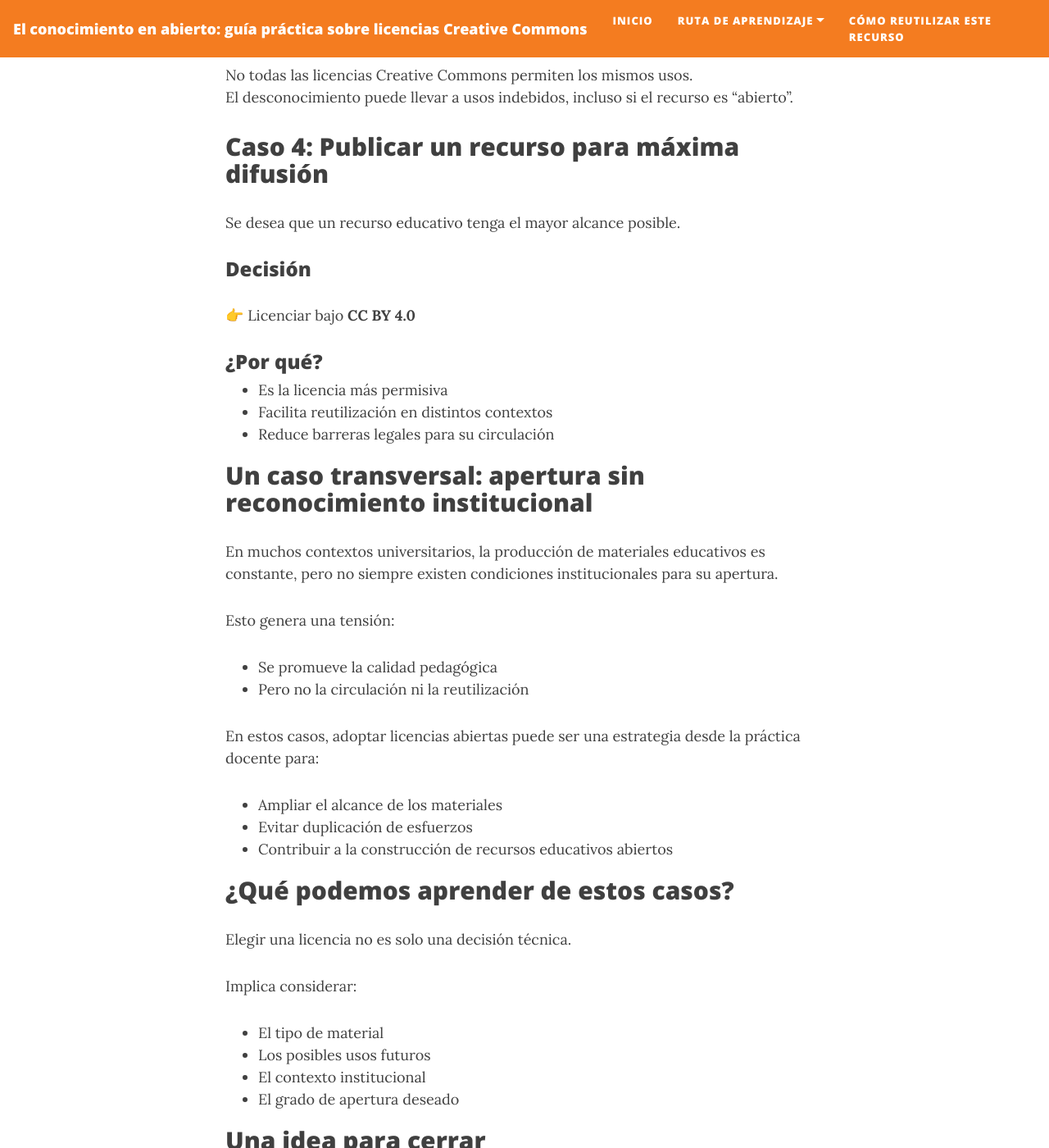
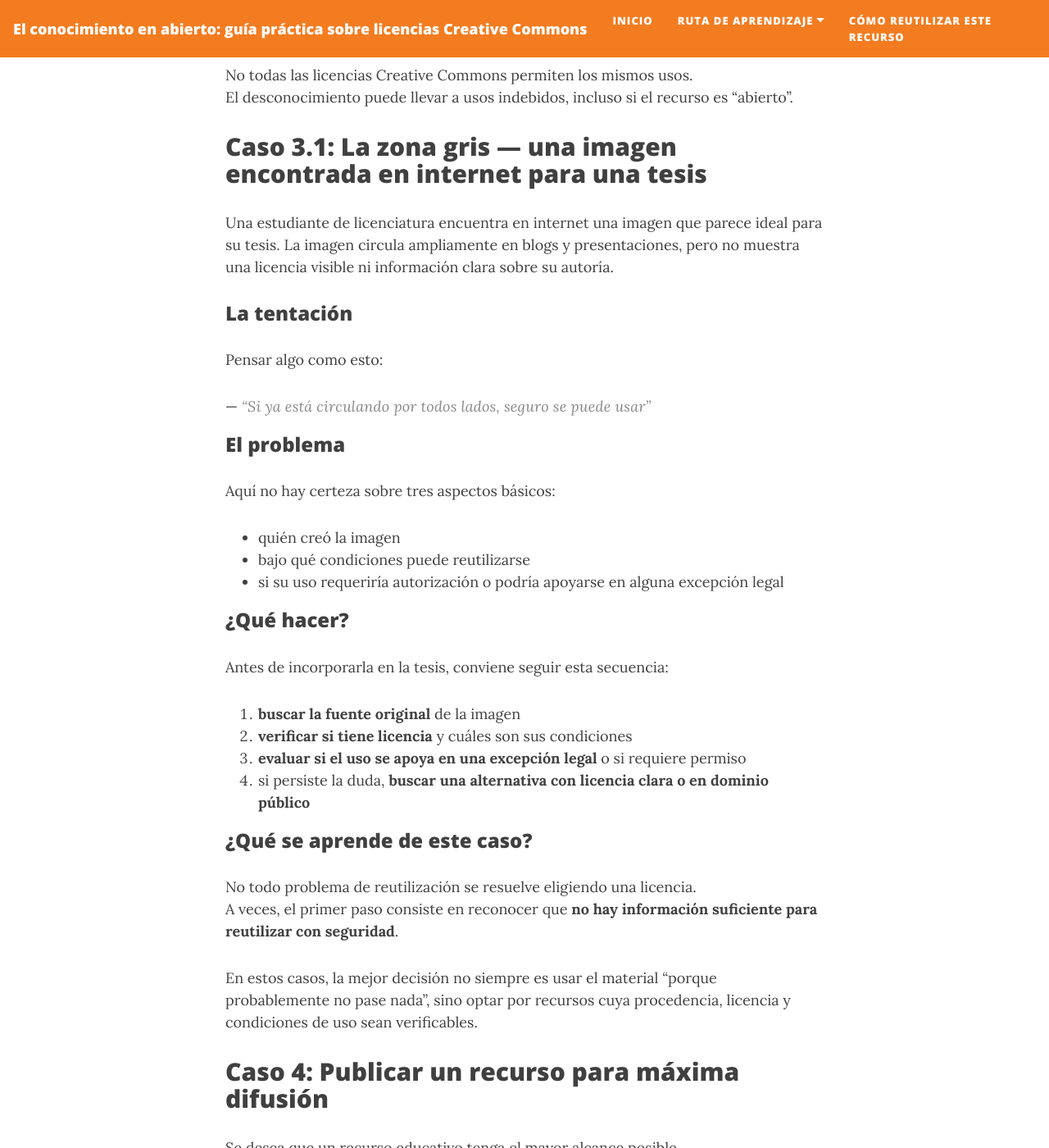
Before and after one commit to rosariorogel/cc-oer-mexico, a Jekyll site: the page built from _pages/casos-practicos.md, in a window 1280 px wide and 1400 px high, scrolled down 2581 px. Shown: the whole window at 82% size. Built offline with Jekyll 4.4.1, drawn with Linux system fonts in a browser that asks for light colours; nearby versions of some CDN libraries.

Commit message:
Update casos-practicos.md

```diff
--- a/_pages/casos-practicos.md
+++ b/_pages/casos-practicos.md
@@ -74,6 +74,44 @@ Se integran imágenes de distintas fuentes en un recurso didáctico.
 No todas las licencias Creative Commons permiten los mismos usos.
 El desconocimiento puede llevar a usos indebidos, incluso si el recurso es “abierto”.
 
+## Caso 3.1: La zona gris — una imagen encontrada en internet para una tesis
+
+Una estudiante de licenciatura encuentra en internet una imagen que parece ideal para su tesis. La imagen circula ampliamente en blogs y presentaciones, pero no muestra una licencia visible ni información clara sobre su autoría.
+
+### La tentación
+
+Pensar algo como esto:
+
+<p style="margin: 10px 0 0 0;">
+  — <span style="font-style: italic; color:#888; letter-spacing:0.2px;">
+    “Si ya está circulando por todos lados, seguro se puede usar”
+  </span>
+</p>
+
+### El problema
+
+Aquí no hay certeza sobre tres aspectos básicos:
+
+- quién creó la imagen
+- bajo qué condiciones puede reutilizarse
+- si su uso requeriría autorización o podría apoyarse en alguna excepción legal
+
+### ¿Qué hacer?
+
+Antes de incorporarla en la tesis, conviene seguir esta secuencia:
+
+1. **buscar la fuente original** de la imagen
+2. **verificar si tiene licencia** y cuáles son sus condiciones
+3. **evaluar si el uso se apoya en una excepción legal** o si requiere permiso
+4. si persiste la duda, **buscar una alternativa con licencia clara o en dominio público**
+
+### ¿Qué se aprende de este caso?
+
+No todo problema de reutilización se resuelve eligiendo una licencia.
+A veces, el primer paso consiste en reconocer que **no hay información suficiente para reutilizar con seguridad**.
+
+En estos casos, la mejor decisión no siempre es usar el material “porque probablemente no pase nada”, sino optar por recursos cuya procedencia, licencia y condiciones de uso sean verificables.
+
 ## Caso 4: Publicar un recurso para máxima difusión
 
 Se desea que un recurso educativo tenga el mayor alcance posible.
```
